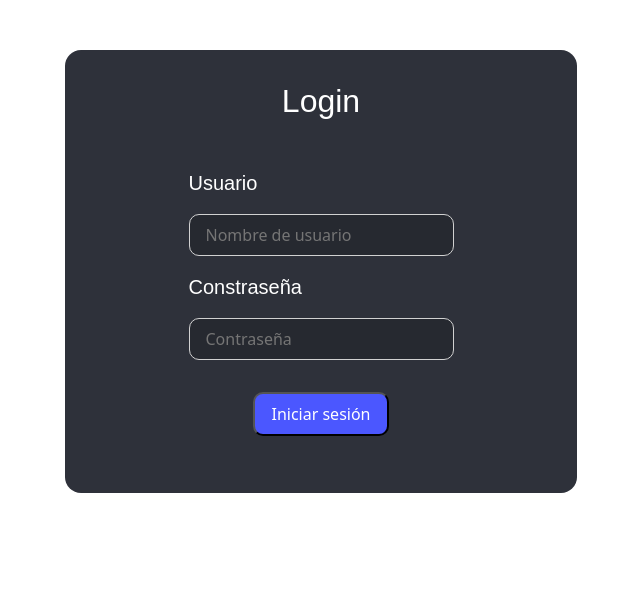
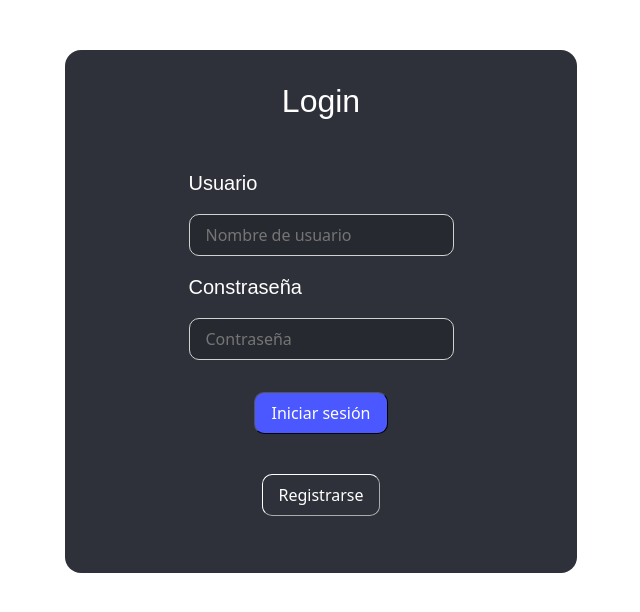
Before and after one commit to CHACHO617/React-Project1, a React (Create React App) app in the folder ClientApp/: page / in a window 1280 px wide. Shown: the top 612 px of the page, without its empty margins (319-959 px from the left). Built offline with nearby package versions, Linux system fonts and the light colour scheme.

Commit message:
Added Authorization and Register

```diff
--- a/ClientApp/src/Componentes/Crud.jsx
+++ b/ClientApp/src/Componentes/Crud.jsx
@@ -71,7 +71,9 @@ const App = () => {
         const response = await fetch("api/usuarios/Editar", {
             method: 'PUT',
             headers: {
-                'Content-Type': 'application/json;charset=utf-8'
+                'Content-Type': 'application/json;charset=utf-8',
+                'Authorization': `Bearer ` // Add the token with "Bearer" prefix
+
             },
             body: JSON.stringify(usuario)
         })
@@ -90,7 +92,11 @@ const App = () => {
             return;
         }
         const response = await fetch("api/usuarios/Eliminar/" + id, {
-            method: 'DELETE'
+            method: 'DELETE',
+            headers: {
+                'Authorization': `Bearer ${authToken}` // Add the token with "Bearer" prefix
+            }
+
         });
         if (response.ok) {
             setMostrarModal(false);
--- a/ClientApp/src/Componentes/Login.css
+++ b/ClientApp/src/Componentes/Login.css
@@ -94,6 +94,26 @@
     margin: auto;
     color: #fff;
     margin-top: 2rem;
+    border-width:1px;
+}
+
+.button-secondary {
+    background: #2e313a;
+    border-radius: 0.625rem;
+    padding: 0.5rem 1rem 0.5rem 1rem;
+    display: flex;
+    flex-direction: row;
+    gap: 0.625rem;
+    align-items: flex-start;
+    justify-content: flex-start;
+    flex-shrink: 0;
+    position: relative;
+    overflow: hidden;
+    display: block;
+    margin: auto;
+    color: #fff;
+    border-color: white;
+    border-width: 1px;
 }
 
 .guardar {
--- a/ClientApp/src/Componentes/Login.jsx
+++ b/ClientApp/src/Componentes/Login.jsx
@@ -1,6 +1,11 @@
 import { useNavigate } from 'react-router-dom';
 import React, { useState } from "react";
 import './Login.css'
+import ModalUsuario from "./ModalUsuario";
+
+
+//IMPLEMENNT MODAL REGISTER
+
 
 
 export default function Login() {
@@ -8,8 +13,24 @@ export default function Login() {
     const [password, setPassword] = useState("");
     const [errorMessage, setErrorMessage] = useState('');
     const navigate = useNavigate();
+    const [mostrarModal, setMostrarModal] = useState(false)
 
+    const guardarUsuario = async (usuario) => {
 
+        const response = await fetch("api/usuarios/Guardar", {
+            method: 'POST',
+            headers: {
+                'Content-Type': 'application/json;charset=utf-8'
+            },
+            body: JSON.stringify(usuario)
+        })
+
+        if (response.ok) {
+            setMostrarModal(!mostrarModal)
+            console.log("OK!!");
+        }
+
+    }
 
 
     const handleLogin = async (e) => {
@@ -38,7 +59,6 @@ export default function Login() {
             setTimeout(() => {
                 setErrorMessage('');
             }, 5000);
-            //here i want to show a message that says "Wrong email or password"
         }
 
 
@@ -65,7 +85,7 @@ export default function Login() {
                     <div className="input-title">Constraseña</div>
                     <input
                         className="input"
-                        type="password"
+                        type="text"
                         placeholder="Contraseña"
                         value={password}
                         onChange={(e) => setPassword(e.target.value)}
@@ -74,6 +94,16 @@ export default function Login() {
                     <button type="submit" className="button">Iniciar sesión</button>
                 </form>
 
+                <button className="button-secondary" onClick={() => setMostrarModal(!mostrarModal)} >Registrarse</button>
+
+                <ModalUsuario
+                    mostrarModal={mostrarModal}
+
+                    setMostrarmodal={setMostrarModal}
+                    guardarUsuario={guardarUsuario}
+
+                />
+
             </div>
         </body>
     )
```
Also changed, not shown: ClientApp/src/Componentes/ErrorMessageLogin.jsx (deleted, +0 -11 lines), 1 other file (tests, documents, lock files or other folders).
